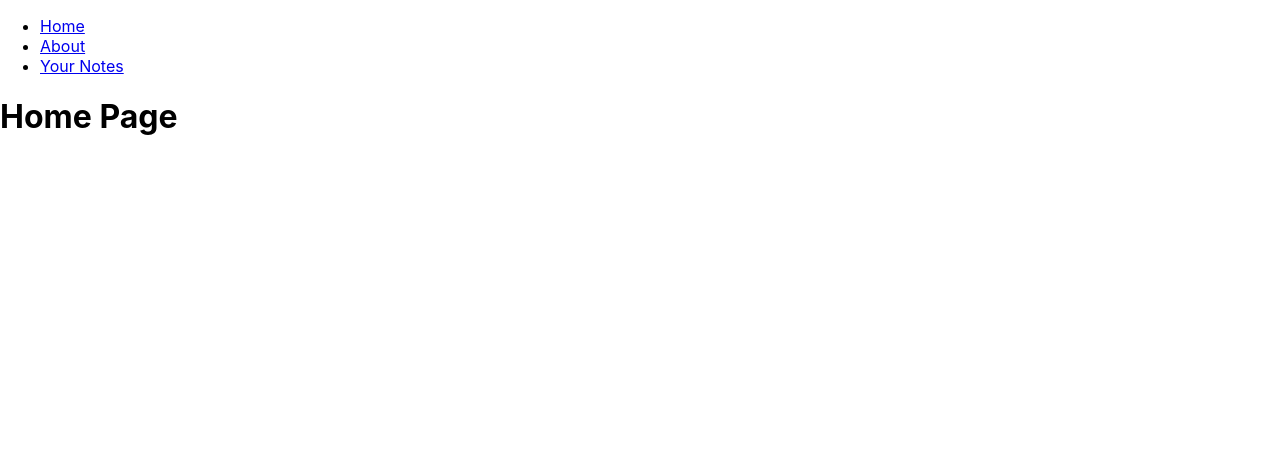
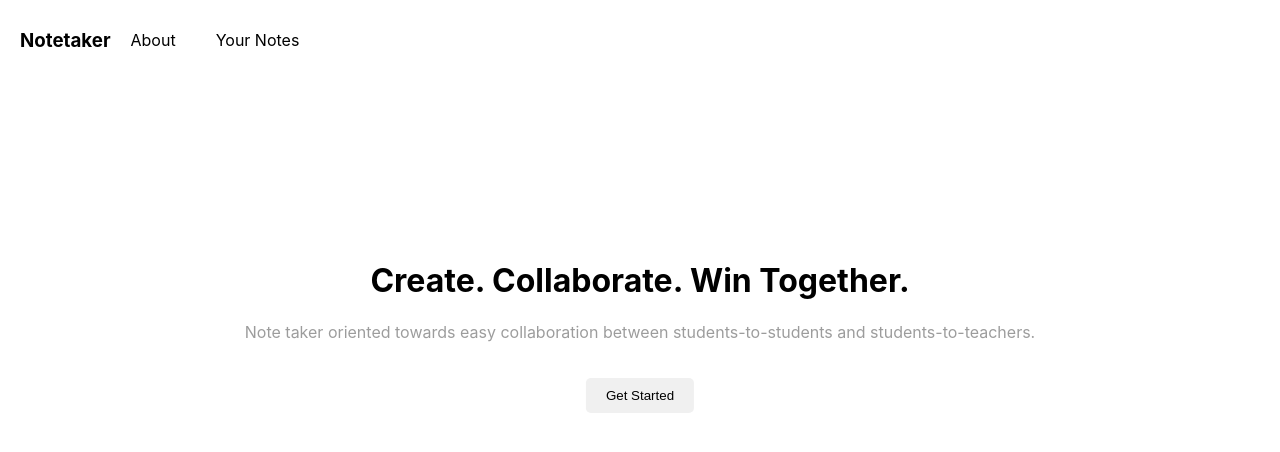
Before and after one commit to Licheng-Zheng/note-taker, a React (Create React App) app: page /#/home in a window 1280 px wide. Shown: the top 452 px of the page. Built offline with nearby package versions, Linux system fonts and the light colour scheme.

Commit message:
created general layout of homescreen

```diff
--- a/src/components/Navbar.jsx
+++ b/src/components/Navbar.jsx
@@ -5,17 +5,17 @@ export default function NavBar() {
   return (
     <>
   <nav>
-    <ul>
-    <li>
-                 <Link to="/" className = "link">Home</Link>
-             </li>
-             <li>
-                 <Link to="/about" className = "link">About</Link>
-             </li>
-             <li>
-                 <Link to="/notes" className = "link">Your Notes</Link>
-             </li>
-         </ul>
+    <div className="navcontainer">
+     <div className= "containtitle">
+     <Link to="/" className = "link"> <h3>Notetaker</h3></Link>
+     </div>
+     <div className= "linkcontainer">
+     <Link to="/about" className = "link">About</Link>
+     </div>
+     <div className= "linkcontainer">
+     <Link to="/notes" className = "link">Your Notes</Link>
+     </div>
+    </div>
   </nav>
   </>
   );
--- a/src/pages/home.jsx
+++ b/src/pages/home.jsx
@@ -1,11 +1,20 @@
 import Navbar from '../components/Navbar'
+import './styles/home.css';
 
 
-export default function(){
+export default function Home(){
     return (
         <>
-            <Navbar />
-            <h1>Home Page</h1>
+              <div className = 'background'>
+              <Navbar />
+                  <h1 id ='title'>Create. Collaborate. Win Together.</h1>
+                  <p>Note taker oriented towards easy collaboration between students-to-students and students-to-teachers.</p>
+                <button id='start'>Get Started</button>
+            </div>
+            <div className='body'>
+
+            </div>
         </>
+
     );
 }
--- /dev/null
+++ b/src/pages/styles/home.css
@@ -0,0 +1,32 @@
+
+.background{
+    /* background-color: blue; */
+    height:135vh;
+
+}
+.body{
+    height:100vh;
+}
+h1{
+    text-align:center;
+}
+p{
+    text-align: center;
+    color: rgba(0, 0, 0, 0.39);
+}
+#title{
+    padding-top:20vh;
+}
+#start{
+    margin-left: 50%;
+    transform: translateX(-50%);
+    margin-top: 20px;
+    padding: 10px 20px;
+    border-radius: 5px;
+    background-color: #f0f0f0;
+    border: none;
+    cursor: pointer;
+}
+#start:hover{
+    background-color: #e0e0e0;
+}
--- a/src/pages/styles/navbar.css
+++ b/src/pages/styles/navbar.css
@@ -1,3 +1,18 @@
 .link{
     text-align:center;
+    padding: 0px 20px;
+    color:black;
+    text-decoration: none;
 }
+.navcontainer{
+    display: flex;
+    align-items: center;
+    padding: 0px 20px;
+    height:10vh;
+}
+.linkcontainer:hover{
+    background-color: #f0f0f0;
+}
+h3{
+    margin:0;
+}
```
